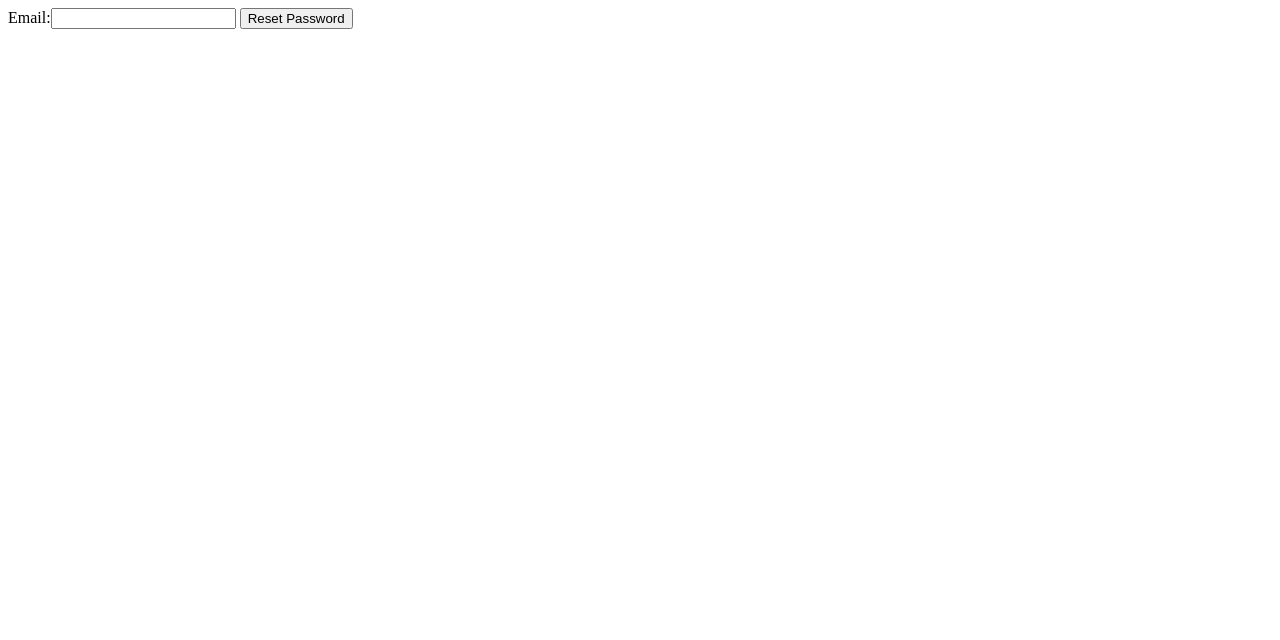
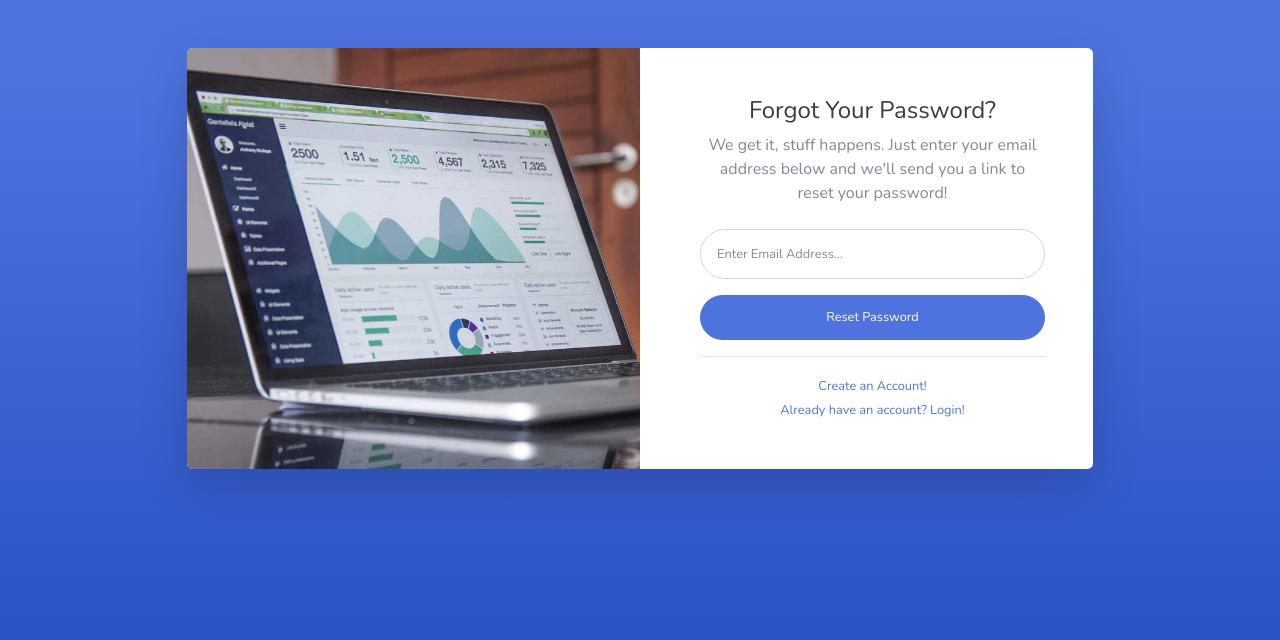
Before and after one commit to Intellia-SME/OptiPLANT, a Django app: page /accounts/password-reset/ in a window 1280 px wide. Shown: the top 640 px of the page. Run offline with Django 3.2, Linux system fonts and the light colour scheme; some libraries are stand-ins or nearby versions.

Commit message:
Customizing password reset page

```diff
--- a/apps/accounts/templates/accounts/password_reset.html
+++ b/apps/accounts/templates/accounts/password_reset.html
@@ -1,5 +1,42 @@
-<form method="post" action="{% url 'accounts:password_reset' %}">
-    {% csrf_token %}
-    {{form}}
-    <input type="submit" value="Reset Password"></button>
-</form>
+{% extends 'base.html' %}
+
+{% block content %}
+<div class="container">
+    <div class="row justify-content-center">
+        <div class="col-xl-10 col-lg-12 col-md-9">
+            <div class="card o-hidden border-0 shadow-lg my-5">
+                <div class="card-body p-0">
+                    <div class="row">
+                        <div class="col-lg-6 d-none d-lg-block optiplant-bg-login-image"></div>
+                        <div class="col-lg-6">
+                            <div class="p-5">
+                                <div class="text-center">
+                                    <h1 class="h4 text-gray-900 mb-2">Forgot Your Password?</h1>
+                                    <p class="mb-4">We get it, stuff happens. Just enter your email address below
+                                    and we'll send you a link to reset your password!</p>
+                                </div>
+                                <form class="user" method="post" action="{% url 'accounts:password_reset' %}">
+                                    {% csrf_token %}
+                                    <div class="form-group">
+                                        <input type="email" class="form-control form-control-user" aria-describedby="emailHelp"
+                                        name="email" autocomplete="email" maxlength="254" required="" id="id_email"
+                                        placeholder="Enter Email Address...">
+                                    </div>
+                                    <input type="submit" class="btn btn-primary btn-user btn-block" value="Reset Password"></input>
+                                </form>
+                                <hr>
+                                <div class="text-center">
+                                    <a class="small" href="{% url 'accounts:signup' %}">Create an Account!</a>
+                                </div>
+                                <div class="text-center">
+                                    <a class="small" href="{% url 'accounts:login' %}">Already have an account? Login!</a>
+                                </div>
+                            </div>
+                        </div>
+                    </div>
+                </div>
+            </div>
+        </div>
+    </div>
+</div>
+{% endblock content %}
```
